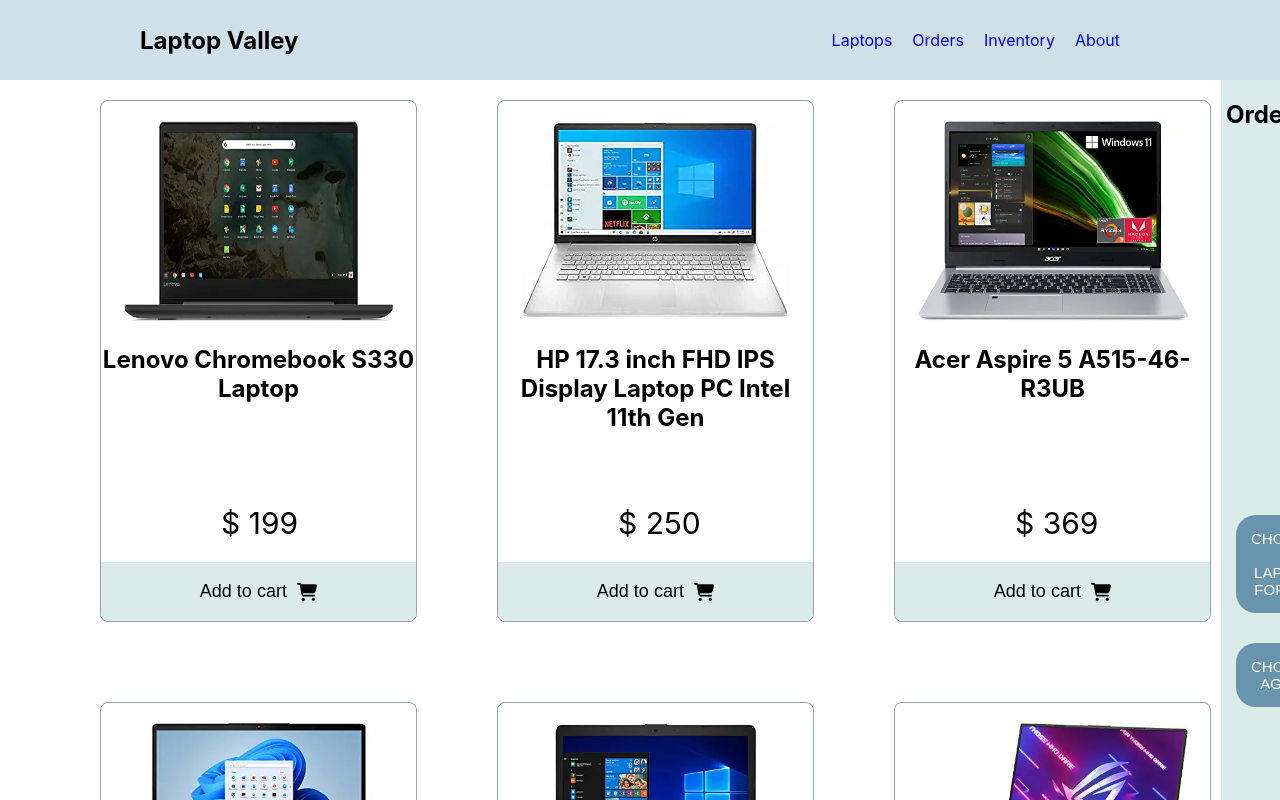
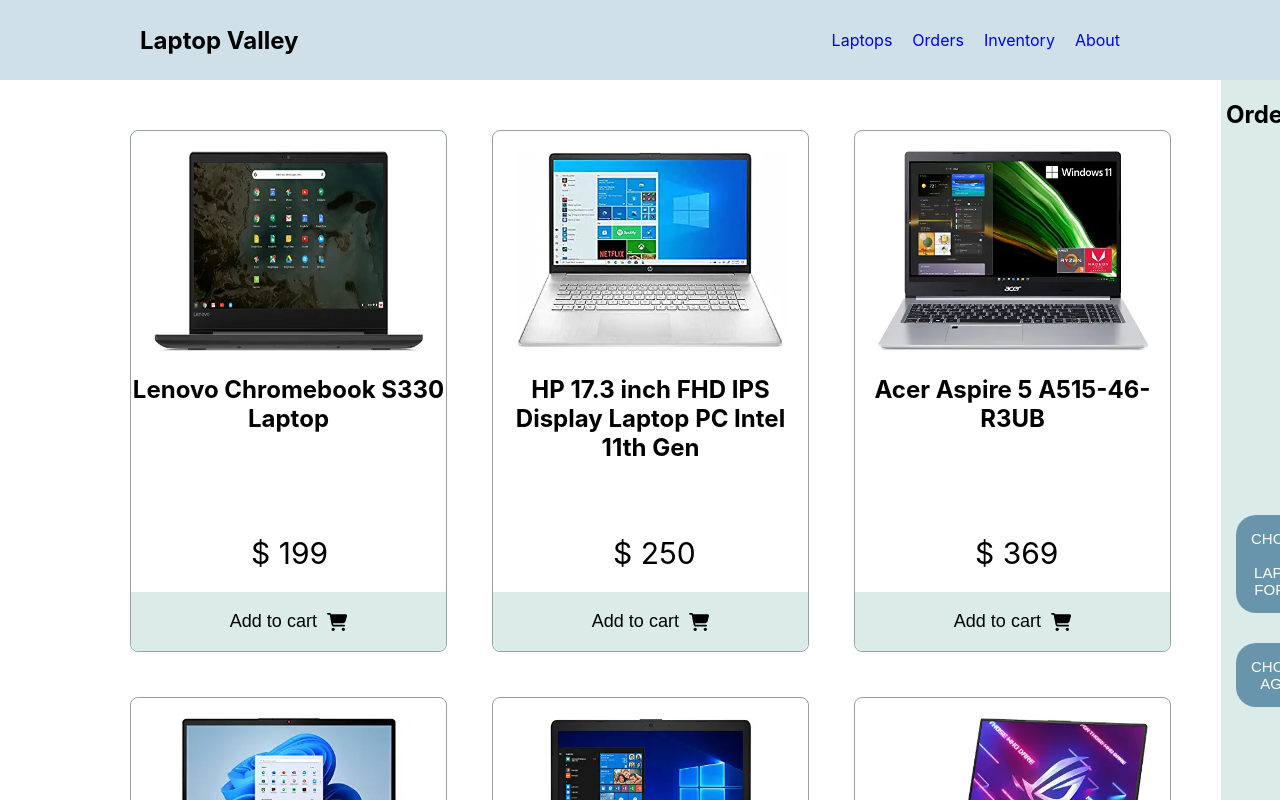
Before and after one commit to hoqradwan/laptop-valley, a React (Create React App) app: page / in a window 1280 px wide. Shown: the top 800 px of the page. Built offline with nearby package versions, Linux system fonts and the light colour scheme.

Commit message:
style changed

```diff
--- a/src/components/Products/Products.css
+++ b/src/components/Products/Products.css
@@ -1,21 +1,18 @@
 .container{
     display: grid;
     grid-template-columns: 4fr 1fr;
-    gap: 10px;
-    margin-left: 100px;
+    margin-left: 80px;
 }
 .products-container{
-    margin-top: 20px;
-    margin-bottom: 20px;
     display: grid;
     grid-template-columns: repeat(3, 1fr);
-    gap: 80px;
+    gap: 45px;
+    margin: 50px 50px;
 }
 .cart-container{
     position: sticky;
     top: 0;
     background-color: #daebe8;
-    height: 2000px;
 }
 
 .choose-container{
@@ -24,7 +21,6 @@
     position: sticky;
     top: 500px;
     bottom: 400px;
-
 }
 .choose-btn{
     background-color: #6995ac;
```
